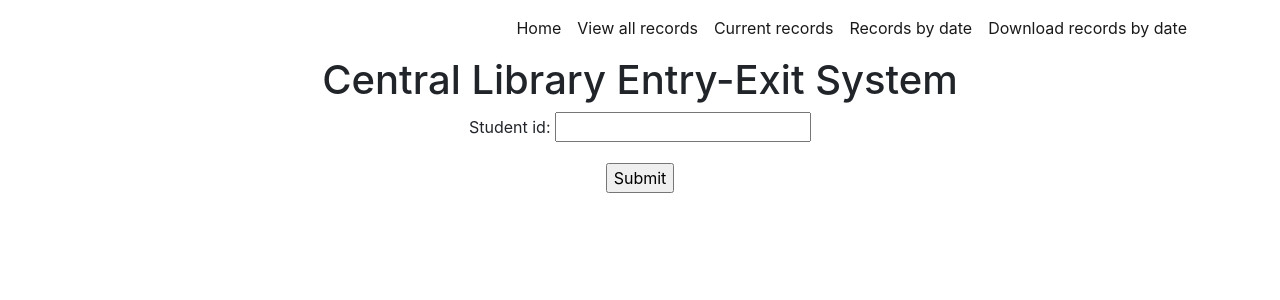
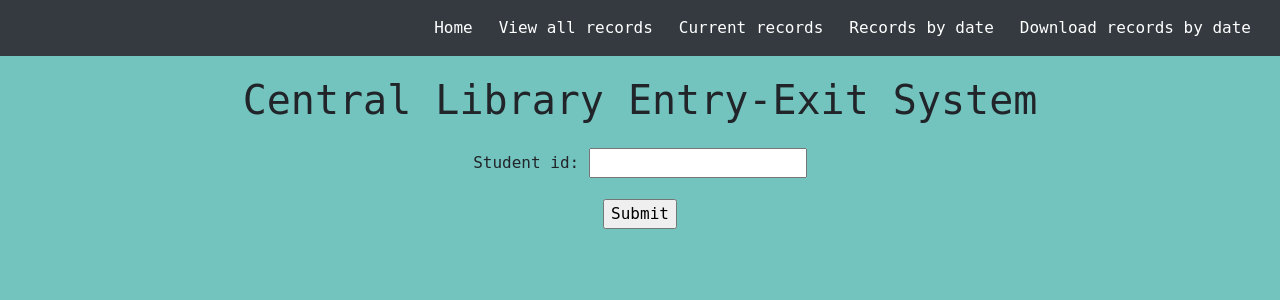
Before and after one commit to AfthabEK/Entry-Exit-DL, a Django app: page /library in a window 1280 px wide. Shown: the top 300 px of the page. Run offline with Django 3.2, Linux system fonts and the light colour scheme; some libraries are stand-ins or nearby versions.

Commit message:
Customized all pages

```diff
--- a/enter/templates/allrecords.html
+++ b/enter/templates/allrecords.html
@@ -5,7 +5,7 @@
 {% endblock %}
 
 {% block content%}
-  <h2>All Records</h2>
+  <h1 class="text-center">All Records</h1>
   <table class="neon-table">
       <thead>
           <tr>
--- a/enter/templates/base.html
+++ b/enter/templates/base.html
@@ -16,6 +16,19 @@
  <link href="https://fonts.googleapis.com/css?family=Lato&display=swap" rel="stylesheet">
 
   <style type="text/css">
+    body {
+      background-color: #73c3be;
+      font-family: 'JetBrains Mono', monospace;
+    }
+    h1 {
+      margin-top: 20px;
+      margin-bottom: 20px;
+      text-align: center;
+    }
+    .navbar-nav > li{
+      padding-left:5px;
+      padding-right:5px;
+    }
     .neon-table {
       width: 100%;
       border-collapse: collapse;
@@ -48,12 +61,8 @@
 
 </head>
 <body>
-    <nav id="topNav" class="navbar navbar-expand-md navbar-light">
-        <div class="container">
-          <button class="navbar-toggler" type="button" data-toggle="collapse" data-target="#navbarNav" aria-controls="navbarNav" aria-expanded="false" aria-label="Toggle navigation">
-            <span class="navbar-toggler-icon"></span>
-          </button>
-          <div class="collapse navbar-collapse text-center" id="navbarNav">
+    <nav id="topNav" class="navbar navbar-expand-md navbar-dark bg-dark">
+        <div class="navbar-collapse collapse w-100 order-1 order-md-0 dual-collapse2">
             <ul class="navbar-nav ml-auto">
               <li class="nav-item">
                 <a class="nav-link active" aria-current="page" href="{% url 'library' %}">Home</a>
@@ -71,7 +80,7 @@
                 <a class="nav-link active" aria-current="page" href="{% url 'exportbydate' %}">Download records by date</a>
               </li>
             </ul>
-          </div>
+
         </div>
       </nav>
 {% block content%}
--- a/enter/templates/current.html
+++ b/enter/templates/current.html
@@ -5,7 +5,7 @@
 {% endblock %}
 
 {% block content%}
-
+<h1 class="text-center">Current Records</h1>
 <table class="neon-table">
     <thead>
         <tr>
--- a/enter/templates/library.html
+++ b/enter/templates/library.html
@@ -19,7 +19,7 @@
     {% endif %}
       {{ message }}</div>
     {% endif %}
-    <form method="POST" class="text-center">
+    <form method="POST" class="text-center mt-4 mb-5">
         {% csrf_token %}
         {{ form.as_p }}
         <input type="submit" value="Submit" class="text-center">
--- a/enter/templates/records.html
+++ b/enter/templates/records.html
@@ -6,7 +6,7 @@
 
 {% block content%}
 
-<h2>Records for {{ date }}</h2>
+<h2 class="text-center">Records for {{ date }}</h2>
 <table class="neon-table">
     <thead>
         <tr>
@@ -26,7 +26,9 @@
     </tbody>
 
     </table>
-    <form method="post">
+    <br>
+
+    <form method="post" class="text-center mt-4 mb-5">
         {% csrf_token %}
         {{ form.as_p }}
         <input type="submit" value="Submit">
--- a/enter/templates/records_form.html
+++ b/enter/templates/records_form.html
@@ -5,11 +5,13 @@
 {% endblock %}
 
 {% block content%}
-
-<form method="post">
+<div class="">
+<form method="post" class="text-center mt-4 mb-5" >
     {% csrf_token %}
     {{ form.as_p }}
     <input type="submit" value="Submit">
   </form>
+</div>
+
 
 {% endblock %}
--- a/enter/templates/records_formcsv.html
+++ b/enter/templates/records_formcsv.html
@@ -7,7 +7,7 @@
 {% block content%}
 
 <div class="d-flex justify-content-center">
-  <form method="post" class="mx-auto">
+  <form method="post" class="mx-auto mt-4 mb-5">
     {% csrf_token %}
     {{ form.as_p }}
     <input type="submit" value="Submit">
```
